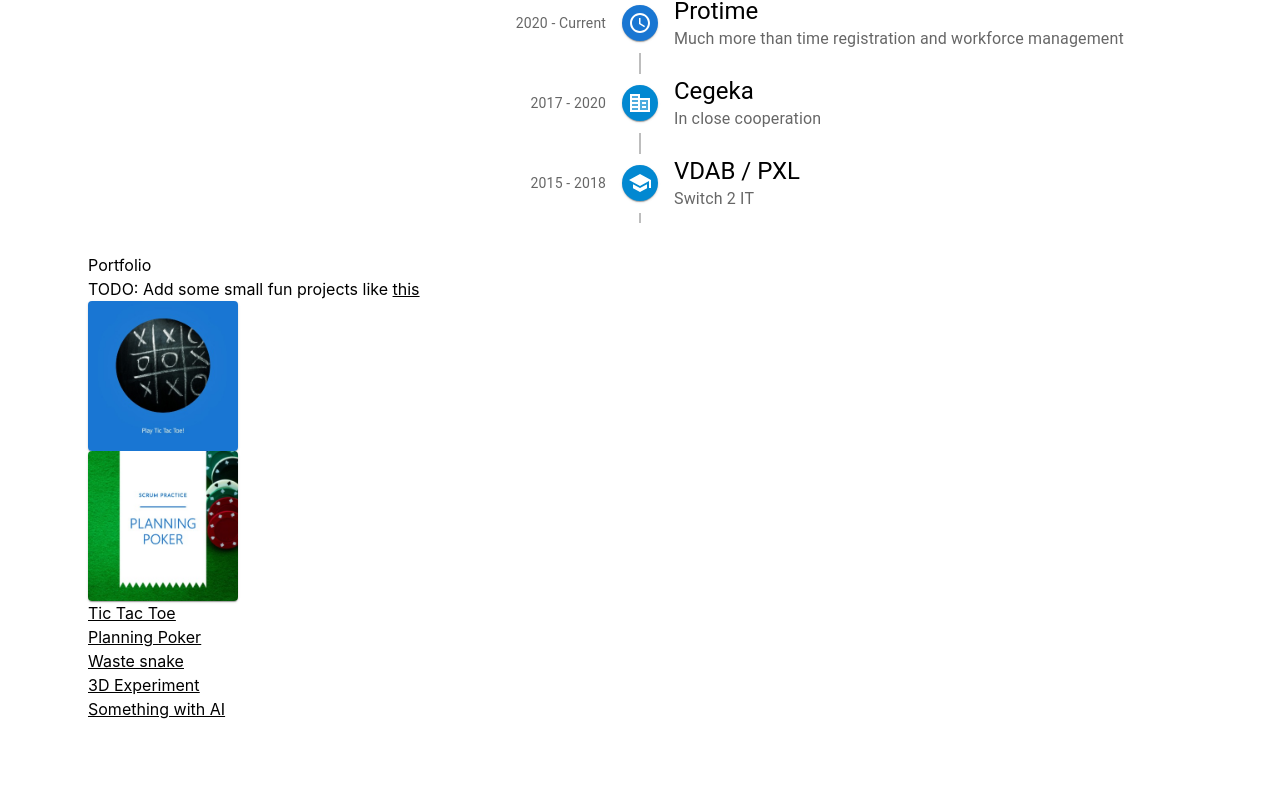
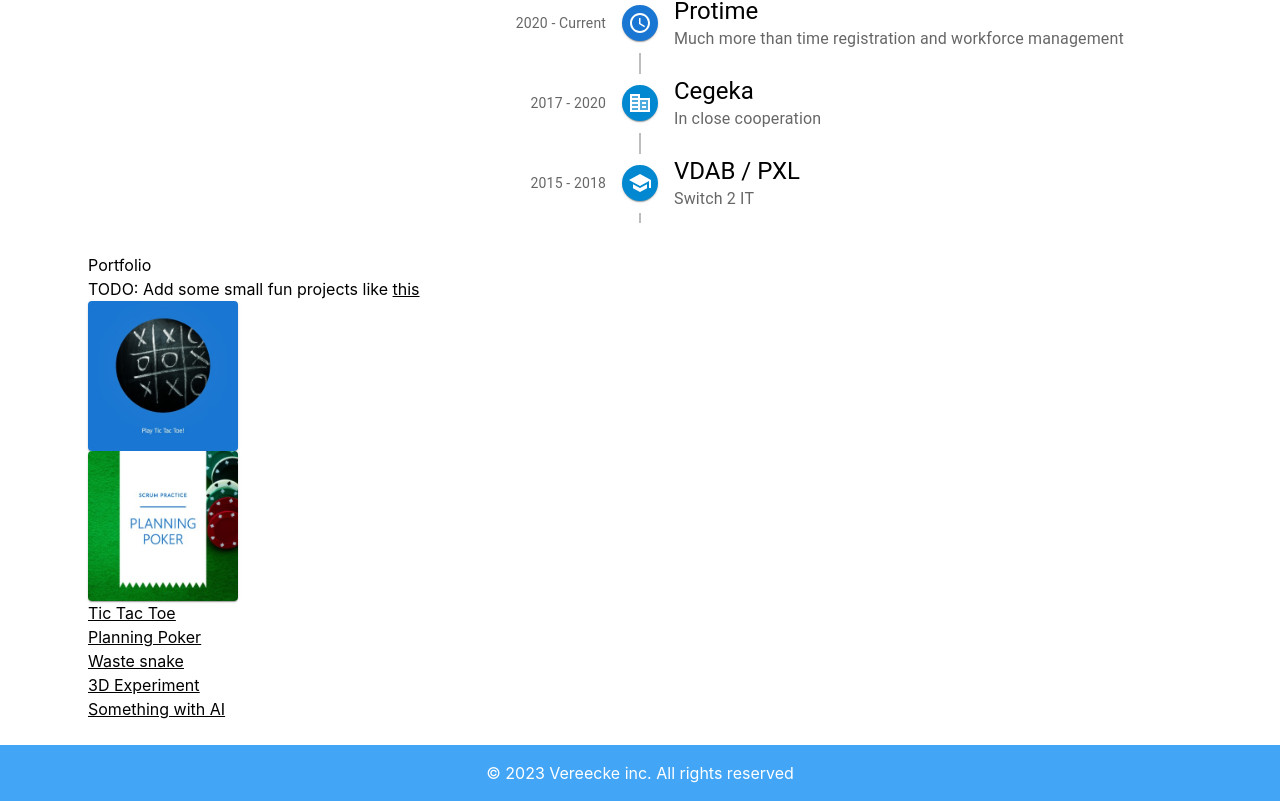
Before and after one commit to Simplify4Me2/my-awesome-website, a React (Vite) app in the folder my-resume-react-app/: page / in a window 1280 px wide. Shown: the part 1289-2090 px from the top of the page. Before the commit the page ends 2034 px from the top, so only its background shows below. Built offline with nearby package versions, Linux system fonts and the light colour scheme.

Commit message:
add footer

```diff
--- a/my-resume-react-app/src/components/header.tsx
+++ b/my-resume-react-app/src/components/header.tsx
@@ -1,6 +1,4 @@
-import React from "react";
 import { AppBar, Box, Toolbar, Typography } from "@mui/material";
-import { Code } from "@mui/icons-material";
 import { Link } from "react-router-dom";
 
 export function Header() {
--- /dev/null
+++ b/my-resume-react-app/src/home/footer.tsx
@@ -0,0 +1,14 @@
+import { Box } from "@mui/material";
+
+export function Footer() {
+    return <Box sx={{
+        flexGrow: 1,
+        backgroundColor: 'primary.light',
+        color: 'white' ,
+        display: 'flex',
+        justifyContent: 'center',
+        p: 2
+        }}>
+        &copy; 2023 Vereecke inc. All rights reserved
+    </Box>
+}
--- a/my-resume-react-app/src/home/home.tsx
+++ b/my-resume-react-app/src/home/home.tsx
@@ -5,6 +5,7 @@ import { IntroductionCard } from "./introduction-card";
 import { Certificates } from "./certificates";
 import { Portfolio } from "./portfolio";
 import { MyToolkit } from "./my-toolkit";
+import { Footer } from "./footer";
 
 export function Home() {
   const myToolkitRef = useRef<HTMLDivElement | null>(null);
@@ -32,6 +33,7 @@ export function Home() {
         <MyToolkit elementRef={myToolkitRef} />
         <Portfolio elementRef={myPortfolioRef} />
       </Container>
+      <Footer />
     </>
   );
 };
```
Also changed, not shown: 1 other file (tests, documents, lock files or other folders).
